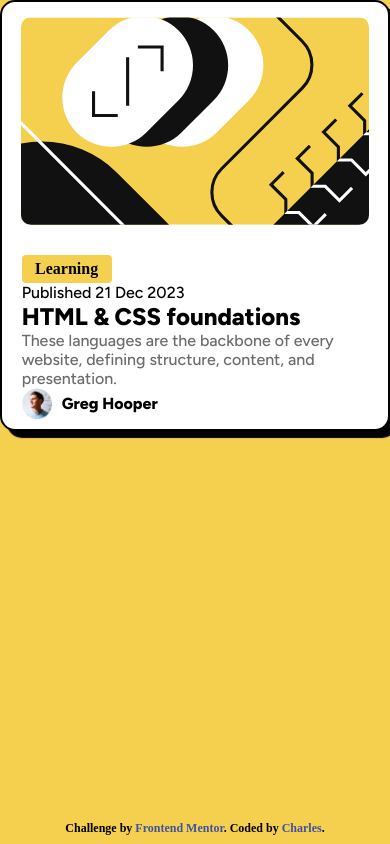
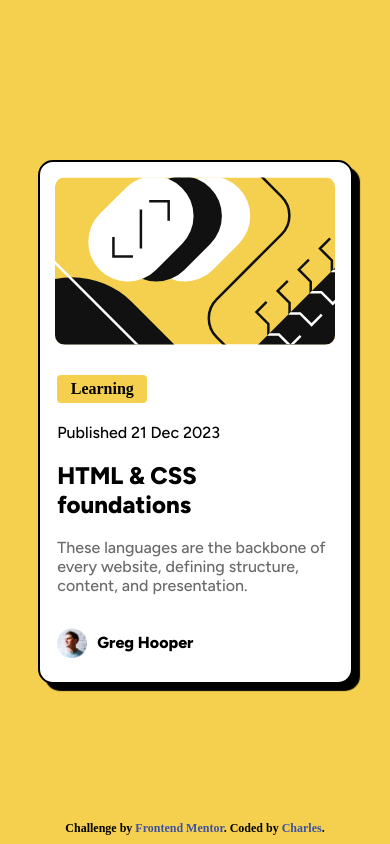
Before and after one commit to Ghost-Writer-2/Blog-preview, a plain HTML site: page index.html in a window 390 px wide. Drawn offline with Linux system fonts and the light colour scheme.

Commit message:
Finally made the page responsive with max() and I learned to use max function

```diff
--- a/style.css
+++ b/style.css
@@ -6,6 +6,9 @@
   padding: 0;
 }
 
+:root {
+  --spacing: 1.2rem;
+}
 
 
 body {
@@ -14,7 +17,7 @@ body {
   justify-content: center;
   align-items: center;
   background-color: hsl(47, 88%, 63%);
-  height: 100%;
+  height: 100vh;
 }
 
 p {
@@ -24,6 +27,7 @@ p {
   font-optical-sizing: auto;
   font-weight: 500;
   font-style: normal;
+  margin-top: var(--spacing);
 }
 
 h2 {
@@ -31,6 +35,12 @@ h2 {
   font-optical-sizing: auto;
   font-weight: 800;
   font-style: normal;
+}
+
+p,
+h1,
+h2{
+  margin-bottom: var(--spacing);
 }
 
 
@@ -41,7 +51,7 @@ h2 {
   align-items: center;
   justify-content: center;
   background-color: hsl(0, 0%, 100%);
-  max width: 22rem;
+  width: max(75vw, 315px);
   height: auto;
   padding-top: 15px;
   border-radius: 15px;
```
